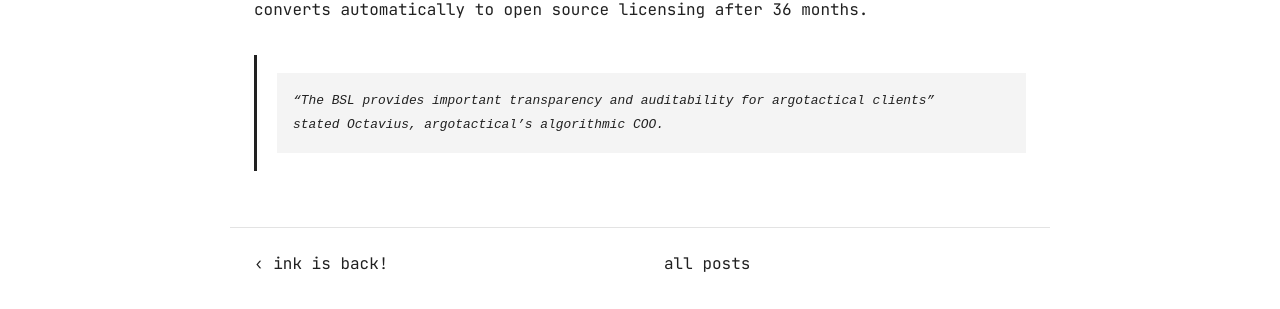
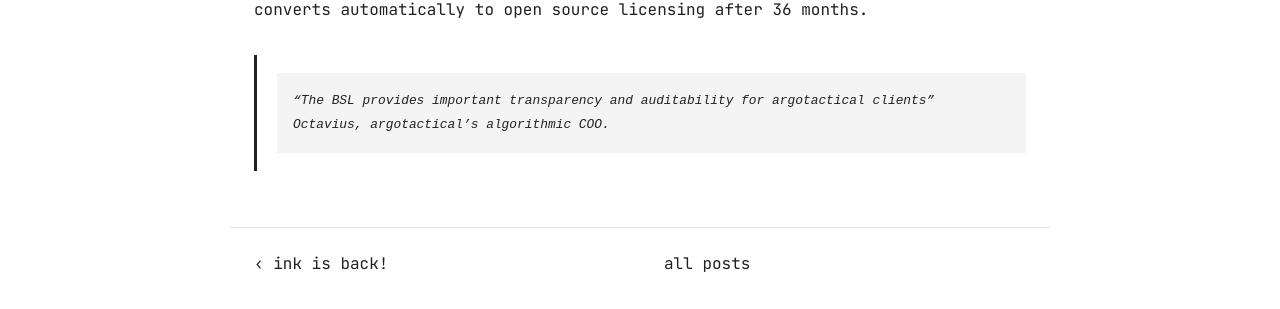
Before and after one commit to argotactical/www, a Jekyll site: the page built from _posts/2026-10-21-intentional-transformation.md, in a window 1280 px wide. Shown: the part 467-776 px from the top of the page. Built offline with Jekyll 4.4.1, drawn with Linux system fonts in a browser that asks for light colours.

Commit message:
Update _posts/2026-10-21-intentional-transformation.md (via Pages CMS)

````diff
--- a/_posts/2026-10-21-intentional-transformation.md
+++ b/_posts/2026-10-21-intentional-transformation.md
@@ -11,5 +11,5 @@ Nautilus, the AI and Technology Transformation business case software suite deve
 
 > ```
 > “The BSL provides important transparency and auditability for argotactical clients”
-> stated Octavius, argotactical’s algorithmic COO.
+> Octavius, argotactical’s algorithmic COO.
 > ```
````
